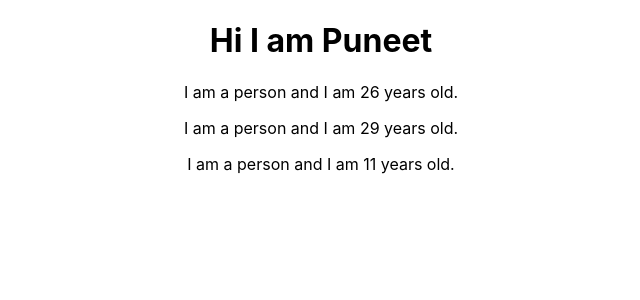
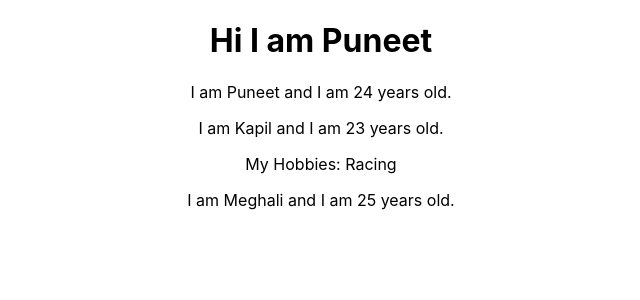
Before and after one commit to puneet01994/React-oreilly, a React (Create React App) app: page / in a window 1280 px wide. Shown: the top 300 px of the page, without its empty margins (319-959 px from the left). Built offline with nearby package versions, Linux system fonts and the light colour scheme.

Commit message:
passing dynamic arguments to the components.

```diff
--- a/src/App.js
+++ b/src/App.js
@@ -7,9 +7,9 @@ class App extends Component {
     return (
       <div className="App">
         <h1>Hi I am Puneet</h1>
-        <Person />
-        <Person />
-        <Person />
+        <Person name="Puneet" age="24"/>
+        <Person name="Kapil" age="23">My Hobbies: Racing</Person>
+        <Person name="Meghali" age="25"/>
       </div>
     );
     // return React.createElement('div', {className: 'App'}, React.createElement('h1', {}, 'Above written code will be compiled in this manner.'));
--- a/src/Person/Person.js
+++ b/src/Person/Person.js
@@ -1,8 +1,11 @@
 import React from 'react'
 
-const person = () => {
+const person = (props) => {
     return(
-        <p>I am a person and I am {Math.floor(Math.random() * 30)} years old.</p>
+        <div>
+        <p>I am {props.name} and I am {props.age} years old.</p>
+        <p>{props.children}</p>
+        </div>
     )
 }
 
```
